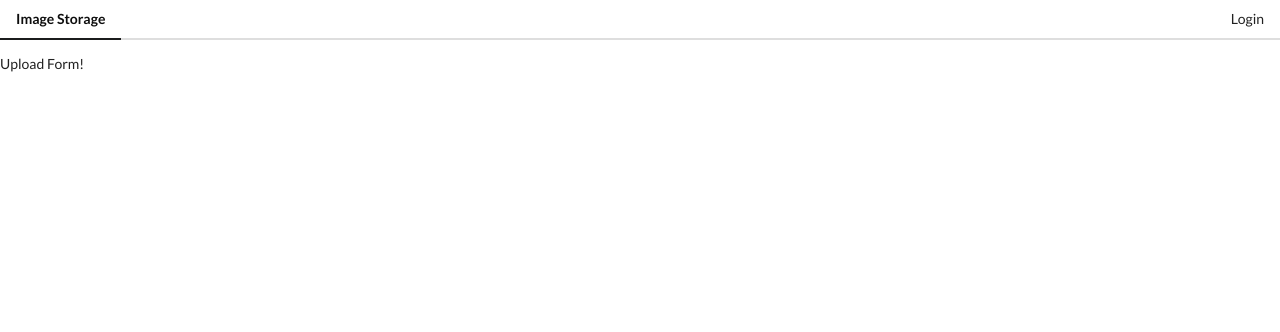
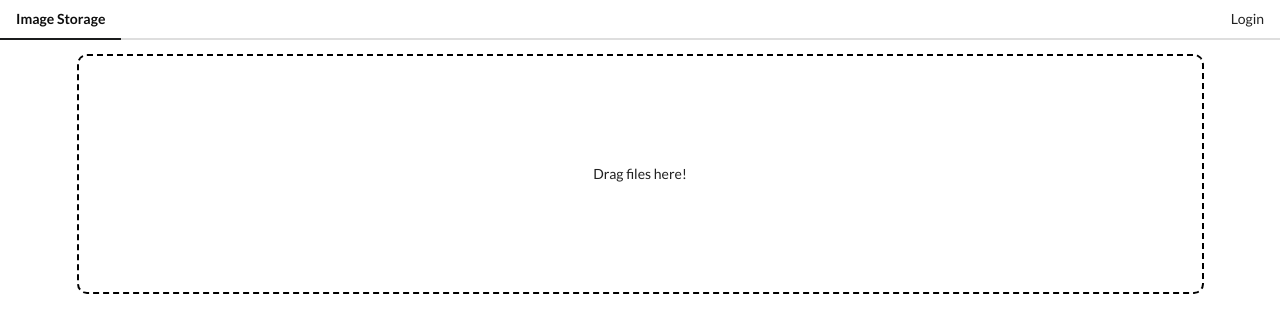
Before and after one commit to jcevans92/VueImagesTutorial, a Vue app: page /upload in a window 1280 px wide. Shown: the top 332 px of the page. Built offline with nearby package versions, Linux system fonts and the light colour scheme.

Commit message:
Finished project. now to start my own projects in VueJS.

```diff
--- a/src/App.vue
+++ b/src/App.vue
@@ -1,7 +1,9 @@
 <template>
   <div>
     <AppHeader></AppHeader>
-    <router-view></router-view> <!-- When vue-router matches a route, puts the component here -->
+    <div class="ui container">
+      <router-view></router-view> <!-- When vue-router matches a route, puts the component here -->
+    </div>
   </div>
 </template>
 
--- a/src/api/imgur.js
+++ b/src/api/imgur.js
@@ -22,6 +22,23 @@
                 Authorization: `Bearer ${token}`
             }
         });
+    },
+    uploadImages(token, images) {
+        const promises = Array.from(images).map(image => {
+            // create imge as formdata
+            const formData = new FormData();
+            formData.append('image', image);
+
+            // Now post to imgur
+            return axios.post(`${ROOT_URL}/3/image`, formData, {
+                headers: {
+                    Authorization: `Bearer ${token}`
+                }
+            });
+        });
+
+        // Waits for every upload request to complete
+        return Promise.all(promises);
     }
 
 };
--- a/src/components/ImageList.vue
+++ b/src/components/ImageList.vue
@@ -1,6 +1,9 @@
 <template>
-    <div>
-        <img v-for="image in getAllImages" :src="image.link" :key="image.id" />
+    <div >
+        <div v-if="isLoggedIn" class="image-container">
+            <img v-for="image in getAllImages" :src="image.link" :key="image.id" />
+        </div>
+        <h2 v-else>Log in to get started!</h2>
     </div>
 </template>
 
@@ -10,14 +13,26 @@
 export default {
   name: 'ImageList' ,
   computed: {
-      ...mapGetters(['getAllImages'])
+      ...mapGetters(['getAllImages', 'isLoggedIn'])
   },
   methods: {
       ...mapActions(['fetchImages'])
   },
   created() {
       // Get Image List from Imgur
-    this.fetchImages();
+
+        this.fetchImages();
   }
 };
 </script>
+
+<style scoped>
+.image-container {
+    column-count:3;
+    column-gap: 0;
+}
+img {
+    max-width:100%;
+    padding:5px;
+}
+</style>
--- a/src/components/UploadForm.vue
+++ b/src/components/UploadForm.vue
@@ -1,11 +1,46 @@
 <template>
-    <div>
-        Upload Form!
+    <div class="dropper">
+        <input type="file"
+        @change="uploadImages($event.target.files)"
+        multiple
+        accept="image/*" />
+        <span>Drag files here!</span>
     </div>
 </template>
 
 <script>
+import { mapActions } from 'vuex';
+
 export default {
-  name: 'UploadForm'
+  name: 'UploadForm' ,
+  computed: {
+
+  },
+  methods: {
+      ...mapActions(['uploadImages'])
+  }
 };
 </script>
+
+<style scoped>
+.dropper {
+    height:30vh;
+    border: 2px dashed black;
+    border-radius: 10px;
+    display:flex;
+    justify-content: center;
+    align-items:center;
+    position:relative;
+}
+
+.dropper:hover {
+    background-color:#eee;
+}
+
+input {
+    width:100%;
+    height:30vh;
+    position: absolute;
+    opacity: 0;
+}
+</style>
--- a/src/store/modules/images.js
+++ b/src/store/modules/images.js
@@ -1,4 +1,5 @@
 import api from '../../api/imgur';
+import { router } from '../../main';
 
 const state = {
     images: []
@@ -14,7 +15,14 @@
         const { token } = rootState.auth;
         const response = await api.fetchImages(token);
         commit('setImages', response.data.data);
-        console.log(response.data.data);
+    },
+    async uploadImages({ rootState }, imageList) {
+        // Get Access token
+        const { token } = rootState.auth;
+        // Call api to upload image
+        await api.uploadImages(token, imageList);
+        // Redirect our user to image list component
+        router.push('/');
     }
 };
 
```
